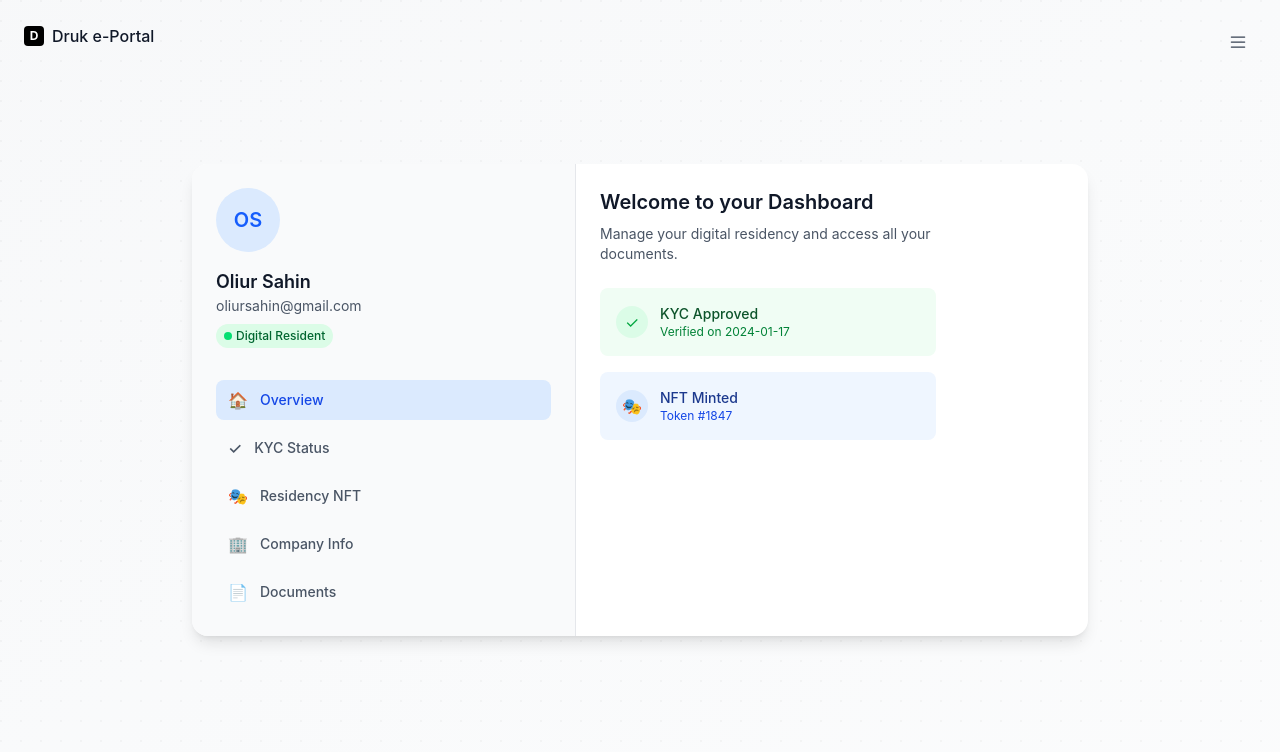
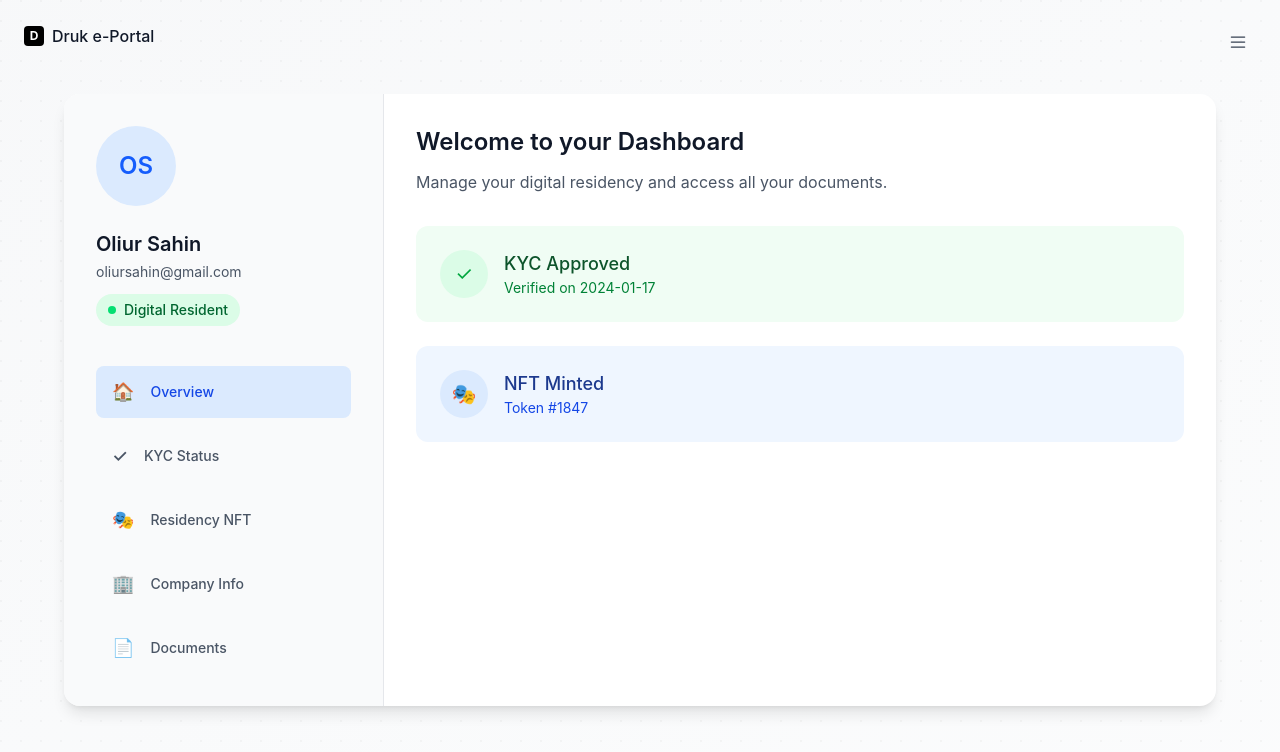
Before and after one commit to sajdakabir/the-residency, a Next.js app in the folder interface/: page /dashboard in a window 1280 px wide. Shown: the top 752 px of the page. Built offline with nearby package versions, Linux system fonts and the light colour scheme.

Commit message:
refactor: update dashboard layout and styling for improved user experience

```diff
--- a/interface/src/app/dashboard/page.tsx
+++ b/interface/src/app/dashboard/page.tsx
@@ -59,38 +59,38 @@ export default function Dashboard() {
 
       {/* Main Container - centered with bordered card */}
       <div className="min-h-screen flex items-center justify-center p-8 relative z-10">
-        <div className="bg-white rounded-2xl shadow-lg overflow-hidden flex w-full max-w-4xl h-auto">
+        <div className="bg-white rounded-2xl shadow-lg overflow-hidden flex w-full max-w-6xl min-h-[600px]">
           {/* Left side - Sidebar */}
-          <div className="w-96 bg-gray-50 border-r">
-            <div className="p-6">
+          <div className="w-80 bg-gray-50 border-r">
+            <div className="p-8">
               {/* User Profile */}
-              <div className="mb-8">
-                <div className="w-16 h-16 bg-blue-100 rounded-full flex items-center justify-center mb-4">
-                  <span className="text-xl font-semibold text-blue-600">
+              <div className="mb-10">
+                <div className="w-20 h-20 bg-blue-100 rounded-full flex items-center justify-center mb-6">
+                  <span className="text-2xl font-semibold text-blue-600">
                     {userData.name.split(' ').map(n => n[0]).join('')}
                   </span>
                 </div>
-                <h2 className="text-lg font-semibold text-gray-900">{userData.name}</h2>
-                <p className="text-sm text-gray-600">{userData.email}</p>
-                <div className="mt-2 inline-flex items-center px-2 py-1 rounded-full text-xs font-medium bg-green-100 text-green-800">
-                  <span className="w-2 h-2 bg-green-400 rounded-full mr-1"></span>
+                <h2 className="text-xl font-semibold text-gray-900">{userData.name}</h2>
+                <p className="text-sm text-gray-600 mt-1">{userData.email}</p>
+                <div className="mt-3 inline-flex items-center px-3 py-1.5 rounded-full text-sm font-medium bg-green-100 text-green-800">
+                  <span className="w-2 h-2 bg-green-400 rounded-full mr-2"></span>
                   Digital Resident
                 </div>
               </div>
 
               {/* Navigation Menu */}
-              <nav className="space-y-2">
+              <nav className="space-y-3">
                 {menuItems.map((item) => (
                   <button
                     key={item.id}
                     onClick={() => setActiveSection(item.id)}
-                    className={`w-full flex items-center gap-3 px-3 py-2 rounded-lg text-sm font-medium transition-colors ${
+                    className={`w-full flex items-center gap-4 px-4 py-3 rounded-lg text-sm font-medium transition-colors ${
                       activeSection === item.id
                         ? 'bg-blue-100 text-blue-700'
                         : 'text-gray-600 hover:bg-gray-100 hover:text-gray-900'
                     }`}
                   >
-                    <span className="text-base">{item.icon}</span>
+                    <span className="text-lg">{item.icon}</span>
                     {item.label}
                   </button>
                 ))}
@@ -99,41 +99,41 @@ export default function Dashboard() {
           </div>
 
           {/* Right side - Main Content */}
-          <div className="w-96 flex flex-col">
-            <div className="flex-1 p-6">
+          <div className="flex-1 flex flex-col">
+            <div className="flex-1 p-8">
               {activeSection === 'overview' && (
-                <div className="space-y-6">
+                <div className="space-y-8">
                   <div>
-                    <h1 className="text-xl font-semibold text-gray-900 mb-2">
+                    <h1 className="text-2xl font-semibold text-gray-900 mb-3">
                       Welcome to your Dashboard
                     </h1>
-                    <p className="text-sm text-gray-600">
+                    <p className="text-base text-gray-600">
                       Manage your digital residency and access all your documents.
                     </p>
                   </div>
 
                   {/* Quick Stats */}
-                  <div className="grid grid-cols-1 gap-4">
-                    <div className="bg-green-50 rounded-lg p-4">
-                      <div className="flex items-center gap-3">
-                        <div className="w-8 h-8 bg-green-100 rounded-full flex items-center justify-center">
-                          <span className="text-green-600">✓</span>
+                  <div className="grid grid-cols-1 gap-6">
+                    <div className="bg-green-50 rounded-xl p-6">
+                      <div className="flex items-center gap-4">
+                        <div className="w-12 h-12 bg-green-100 rounded-full flex items-center justify-center">
+                          <span className="text-green-600 text-xl">✓</span>
                         </div>
                         <div>
-                          <p className="text-sm font-medium text-green-900">KYC Approved</p>
-                          <p className="text-xs text-green-700">Verified on {userData.approvalDate}</p>
+                          <p className="text-lg font-medium text-green-900">KYC Approved</p>
+                          <p className="text-sm text-green-700">Verified on {userData.approvalDate}</p>
                         </div>
                       </div>
                     </div>
 
-                    <div className="bg-blue-50 rounded-lg p-4">
-                      <div className="flex items-center gap-3">
-                        <div className="w-8 h-8 bg-blue-100 rounded-full flex items-center justify-center">
-                          <span className="text-blue-600">🎭</span>
+                    <div className="bg-blue-50 rounded-xl p-6">
+                      <div className="flex items-center gap-4">
+                        <div className="w-12 h-12 bg-blue-100 rounded-full flex items-center justify-center">
+                          <span className="text-blue-600 text-xl">🎭</span>
                         </div>
                         <div>
-                          <p className="text-sm font-medium text-blue-900">NFT Minted</p>
-                          <p className="text-xs text-blue-700">Token {userData.nftTokenId}</p>
+                          <p className="text-lg font-medium text-blue-900">NFT Minted</p>
+                          <p className="text-sm text-blue-700">Token {userData.nftTokenId}</p>
                         </div>
                       </div>
                     </div>
@@ -142,63 +142,63 @@ export default function Dashboard() {
               )}
 
               {activeSection === 'kyc' && (
-                <div className="space-y-6">
+                <div className="space-y-8">
                   <div>
-                    <h1 className="text-xl font-semibold text-gray-900 mb-2">
+                    <h1 className="text-2xl font-semibold text-gray-900 mb-3">
                       KYC Status
                     </h1>
-                    <p className="text-sm text-gray-600">
+                    <p className="text-base text-gray-600">
                       Your identity verification status and details.
                     </p>
                   </div>
 
                   {/* KYC Status Card */}
-                  <div className="border border-gray-200 rounded-lg p-4">
-                    <div className="flex items-center gap-3 mb-4">
-                      <div className="w-12 h-12 bg-green-100 rounded-full flex items-center justify-center">
-                        <svg className="w-6 h-6 text-green-600" fill="none" stroke="currentColor" viewBox="0 0 24 24">
+                  <div className="border border-gray-200 rounded-xl p-6">
+                    <div className="flex items-center gap-4 mb-6">
+                      <div className="w-16 h-16 bg-green-100 rounded-full flex items-center justify-center">
+                        <svg className="w-8 h-8 text-green-600" fill="none" stroke="currentColor" viewBox="0 0 24 24">
                           <path strokeLinecap="round" strokeLinejoin="round" strokeWidth={2} d="M5 13l4 4L19 7" />
                         </svg>
                       </div>
                       <div>
-                        <h3 className="text-lg font-medium text-gray-900">Approved</h3>
-                        <p className="text-sm text-gray-600">Your identity has been successfully verified</p>
+                        <h3 className="text-xl font-medium text-gray-900">Approved</h3>
+                        <p className="text-base text-gray-600">Your identity has been successfully verified</p>
                       </div>
                     </div>
 
-                    <div className="space-y-3 text-sm">
+                    <div className="space-y-4 text-base">
                       <div className="flex justify-between">
                         <span className="text-gray-500">Application Date:</span>
-                        <span className="text-gray-900">{userData.applicationDate}</span>
+                        <span className="text-gray-900 font-medium">{userData.applicationDate}</span>
                       </div>
                       <div className="flex justify-between">
                         <span className="text-gray-500">Approval Date:</span>
-                        <span className="text-gray-900">{userData.approvalDate}</span>
+                        <span className="text-gray-900 font-medium">{userData.approvalDate}</span>
                       </div>
                       <div className="flex justify-between">
                         <span className="text-gray-500">Residency ID:</span>
-                        <span className="text-gray-900">{userData.residencyId}</span>
+                        <span className="text-gray-900 font-medium">{userData.residencyId}</span>
                       </div>
                     </div>
                   </div>
 
                   {/* Verification Steps */}
-                  <div className="space-y-3">
-                    <h4 className="text-sm font-medium text-gray-900">Verification Steps Completed:</h4>
-                    <div className="space-y-2">
+                  <div className="space-y-4">
+                    <h4 className="text-lg font-medium text-gray-900">Verification Steps Completed:</h4>
+                    <div className="space-y-3">
                       {[
                         'Personal Information',
                         'Document Verification',
                         'Identity Verification (Selfie)',
                         'Compliance Questions'
                       ].map((step, index) => (
-                        <div key={index} className="flex items-center gap-2">
-                          <div className="w-4 h-4 bg-green-100 rounded-full flex items-center justify-center">
-                            <svg className="w-2.5 h-2.5 text-green-600" fill="currentColor" viewBox="0 0 20 20">
+                        <div key={index} className="flex items-center gap-3">
+                          <div className="w-6 h-6 bg-green-100 rounded-full flex items-center justify-center">
+                            <svg className="w-4 h-4 text-green-600" fill="currentColor" viewBox="0 0 20 20">
                               <path fillRule="evenodd" d="M16.707 5.293a1 1 0 010 1.414l-8 8a1 1 0 01-1.414 0l-4-4a1 1 0 011.414-1.414L8 12.586l7.293-7.293a1 1 0 011.414 0z" clipRule="evenodd" />
                             </svg>
                           </div>
-                          <span className="text-sm text-gray-700">{step}</span>
+                          <span className="text-base text-gray-700">{step}</span>
                         </div>
                       ))}
                     </div>
@@ -207,42 +207,42 @@ export default function Dashboard() {
               )}
 
               {activeSection === 'nft' && (
-                <div className="space-y-6">
+                <div className="space-y-8">
                   <div>
-                    <h1 className="text-xl font-semibold text-gray-900 mb-2">
+                    <h1 className="text-2xl font-semibold text-gray-900 mb-3">
                       E-Residency NFT
                     </h1>
-                    <p className="text-sm text-gray-600">
+                    <p className="text-base text-gray-600">
                       Your digital residency certificate as an NFT.
                     </p>
                   </div>
 
                   {/* NFT Display */}
-                  <div className="border border-gray-200 rounded-lg p-4">
-                    <div className="text-center mb-4">
-                      <div className="w-32 h-32 bg-gradient-to-br from-blue-500 to-purple-600 rounded-lg mx-auto mb-4 flex items-center justify-center">
+                  <div className="border border-gray-200 rounded-xl p-6">
+                    <div className="text-center mb-6">
+                      <div className="w-40 h-40 bg-gradient-to-br from-blue-500 to-purple-600 rounded-xl mx-auto mb-6 flex items-center justify-center">
                         <div className="text-white text-center">
-                          <div className="text-2xl mb-1">🏔️</div>
-                          <div className="text-xs font-medium">DRUK</div>
+                          <div className="text-4xl mb-2">🏔️</div>
+                          <div className="text-sm font-medium">DRUK</div>
                           <div className="text-xs opacity-80">{userData.nftTokenId}</div>
                         </div>
                       </div>
-                      <h3 className="text-lg font-medium text-gray-900">Druk Digital Residency</h3>
-                      <p className="text-sm text-gray-600">Kingdom of Bhutan • 2024</p>
+                      <h3 className="text-xl font-medium text-gray-900">Druk Digital Residency</h3>
+                      <p className="text-base text-gray-600">Kingdom of Bhutan • 2024</p>
                     </div>
 
-                    <div className="space-y-3 text-sm">
+                    <div className="space-y-4 text-base">
                       <div className="flex justify-between">
                         <span className="text-gray-500">Token ID:</span>
-                        <span className="text-gray-900">{userData.nftTokenId}</span>
+                        <span className="text-gray-900 font-medium">{userData.nftTokenId}</span>
                       </div>
                       <div className="flex justify-between">
                         <span className="text-gray-500">Contract:</span>
-                        <span className="text-gray-900 font-mono text-xs">{userData.nftContract}</span>
+                        <span className="text-gray-900 font-mono text-sm">{userData.nftContract}</span>
                       </div>
                       <div className="flex justify-between">
                         <span className="text-gray-500">Network:</span>
-                        <span className="text-gray-900">Ethereum</span>
+                        <span className="text-gray-900 font-medium">Ethereum</span>
                       </div>
                       <div className="flex justify-between">
                         <span className="text-gray-500">Status:</span>
@@ -250,17 +250,17 @@ export default function Dashboard() {
                       </div>
                     </div>
 
-                    <div className="mt-4 pt-4 border-t">
-                      <button className="w-full bg-blue-600 text-white py-2 px-4 rounded-md text-sm font-medium hover:bg-blue-700 transition-colors">
+                    <div className="mt-6 pt-6 border-t">
+                      <button className="w-full bg-blue-600 text-white py-3 px-6 rounded-lg text-base font-medium hover:bg-blue-700 transition-colors">
                         View on OpenSea
                       </button>
                     </div>
                   </div>
 
                   {/* NFT Benefits */}
-                  <div className="bg-blue-50 rounded-lg p-4">
-                    <h4 className="text-sm font-medium text-blue-900 mb-2">NFT Benefits:</h4>
-                    <ul className="text-xs text-blue-700 space-y-1">
+                  <div className="bg-blue-50 rounded-xl p-6">
+                    <h4 className="text-lg font-medium text-blue-900 mb-4">NFT Benefits:</h4>
+                    <ul className="text-base text-blue-700 space-y-2">
                       <li>• Proof of digital residency ownership</li>
                       <li>• Transferable digital asset</li>
                       <li>• Access to exclusive Druk community</li>
@@ -271,12 +271,12 @@ export default function Dashboard() {
               )}
 
               {activeSection === 'company' && (
-                <div className="space-y-6">
+                <div className="space-y-8">
                   <div>
-                    <h1 className="text-xl font-semibold text-gray-900 mb-2">
+                    <h1 className="text-2xl font-semibold text-gray-900 mb-3">
                       Company Information
                     </h1>
-                    <p className="text-sm text-gray-600">
+                    <p className="text-base text-gray-600">
                       Coming soon - Set up your Druk digital company.
                     </p>
                   </div>
@@ -284,12 +284,12 @@ export default function Dashboard() {
               )}
 
               {activeSection === 'documents' && (
-                <div className="space-y-6">
+                <div className="space-y-8">
                   <div>
-                    <h1 className="text-xl font-semibold text-gray-900 mb-2">
+                    <h1 className="text-2xl font-semibold text-gray-900 mb-3">
                       Documents
                     </h1>
-                    <p className="text-sm text-gray-600">
+                    <p className="text-base text-gray-600">
                       Download your certificates and official documents.
                     </p>
                   </div>
```
